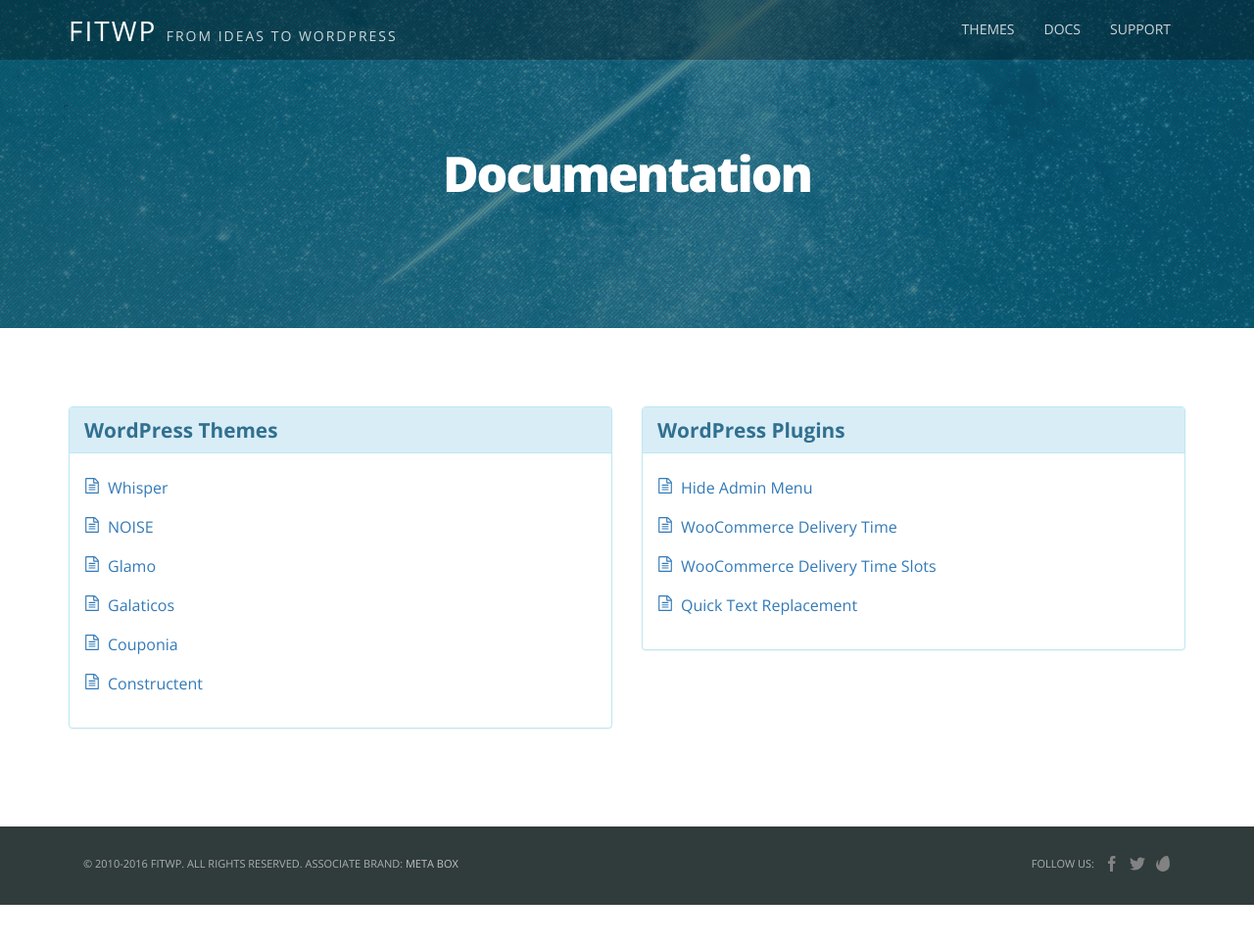
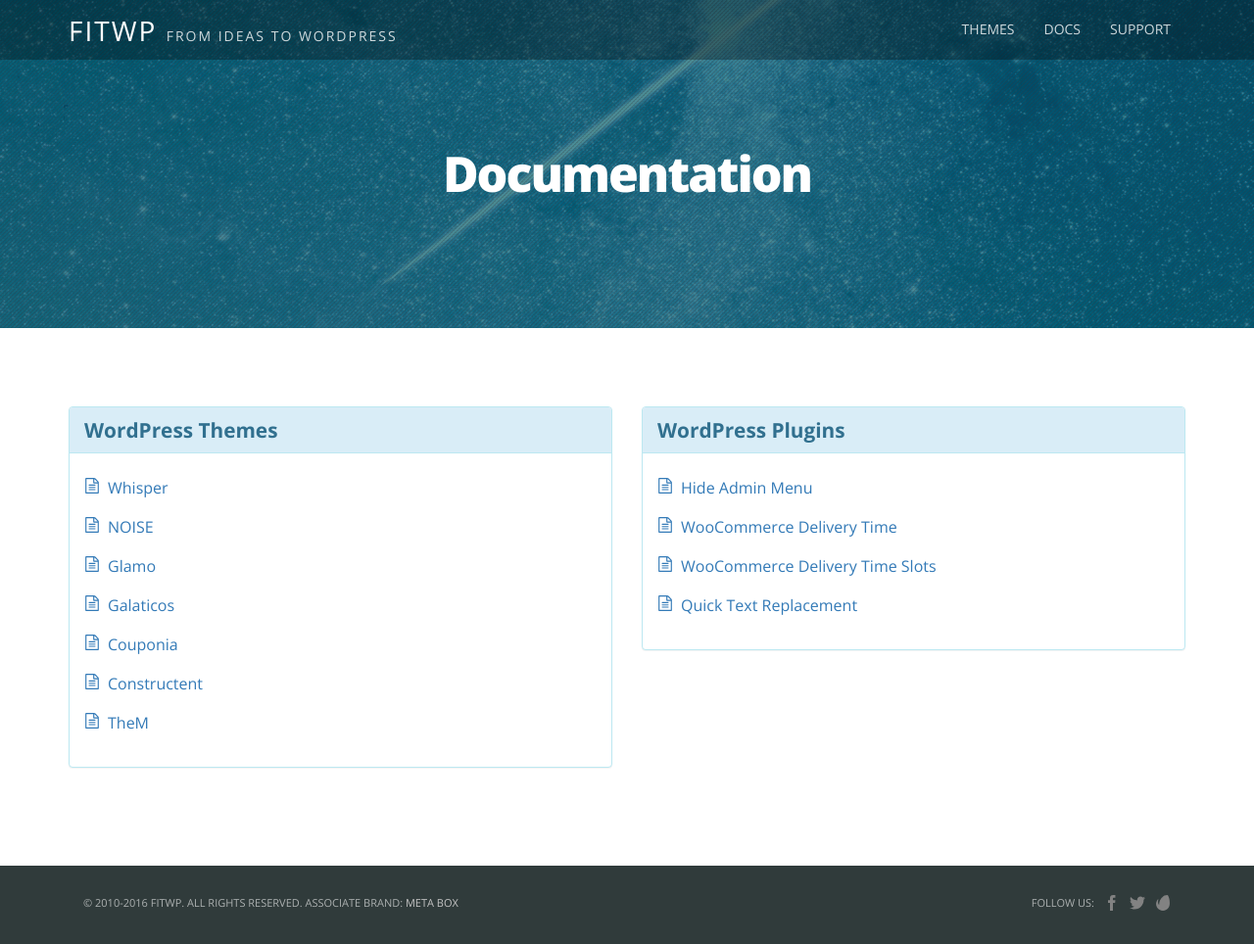
Before and after one commit to fitwp/fitwp.github.io, a Jekyll site: the page built from docs/index.md, in a window 1280 px wide. Shown: the whole page at 98% size. Built offline with Jekyll 4.4.1, drawn with Linux system fonts in a browser that asks for light colours; before the commit the page ends 924 px from its top, so only the background shows below that.

Commit message:
Update index.md

```diff
--- a/docs/index.md
+++ b/docs/index.md
@@ -17,6 +17,7 @@
 				<li><svg class="icon"><use xlink:href="#file"></use></svg><a href="/docs/galaticos">Galaticos</a></li>
 				<li><svg class="icon"><use xlink:href="#file"></use></svg><a href="/docs/couponia">Couponia</a></li>
 				<li><svg class="icon"><use xlink:href="#file"></use></svg><a href="/docs/constructent">Constructent</a></li>
+				<li><svg class="icon"><use xlink:href="#file"></use></svg><a href="/docs/them">TheM</a></li>
 			</ul>
 		</div>
 	</div>
```
